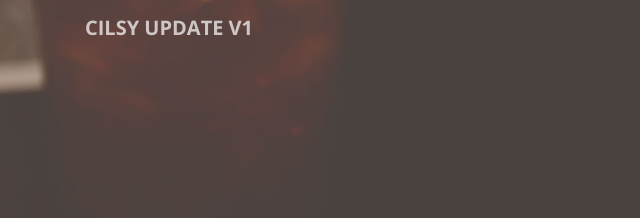
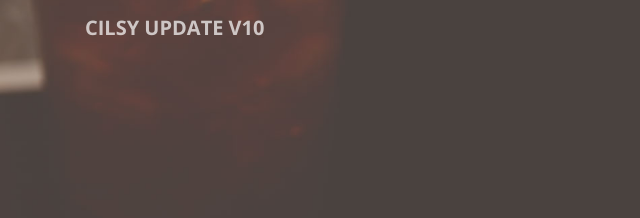
Before and after one commit to Rizal-I/LandingPage, a website with bundled scripts: page index.html in a window 1280 px wide. Shown: the top 218 px of the page, 0-640 px from the left. Built offline with nearby package versions, Linux system fonts and the light colour scheme.

Commit message:
Update index.html

```diff
--- a/index.html
+++ b/index.html
@@ -31,7 +31,7 @@
   <!-- Navigation -->
   <nav class="navbar navbar-expand-lg navbar-light fixed-top" id="mainNav">
     <div class="container">
-      <a class="navbar-brand js-scroll-trigger" href="#page-top">Cilsy update v1</a>
+      <a class="navbar-brand js-scroll-trigger" href="#page-top">Cilsy update v10</a>
       <button class="navbar-toggler navbar-toggler-right" type="button" data-toggle="collapse" data-target="#navbarResponsive" aria-controls="navbarResponsive" aria-expanded="false" aria-label="Toggle navigation">
         <span class="navbar-toggler-icon"></span>
       </button>
```
